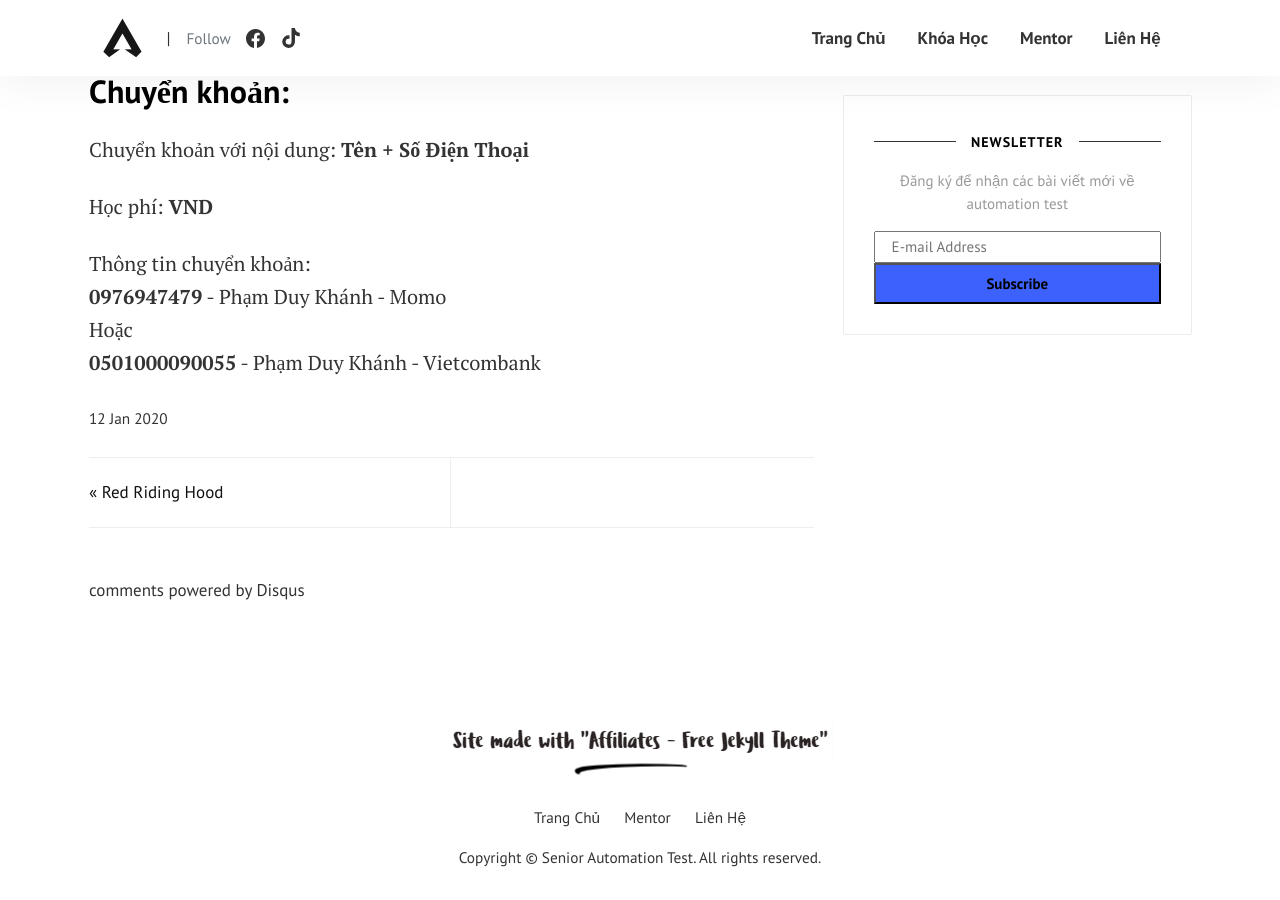
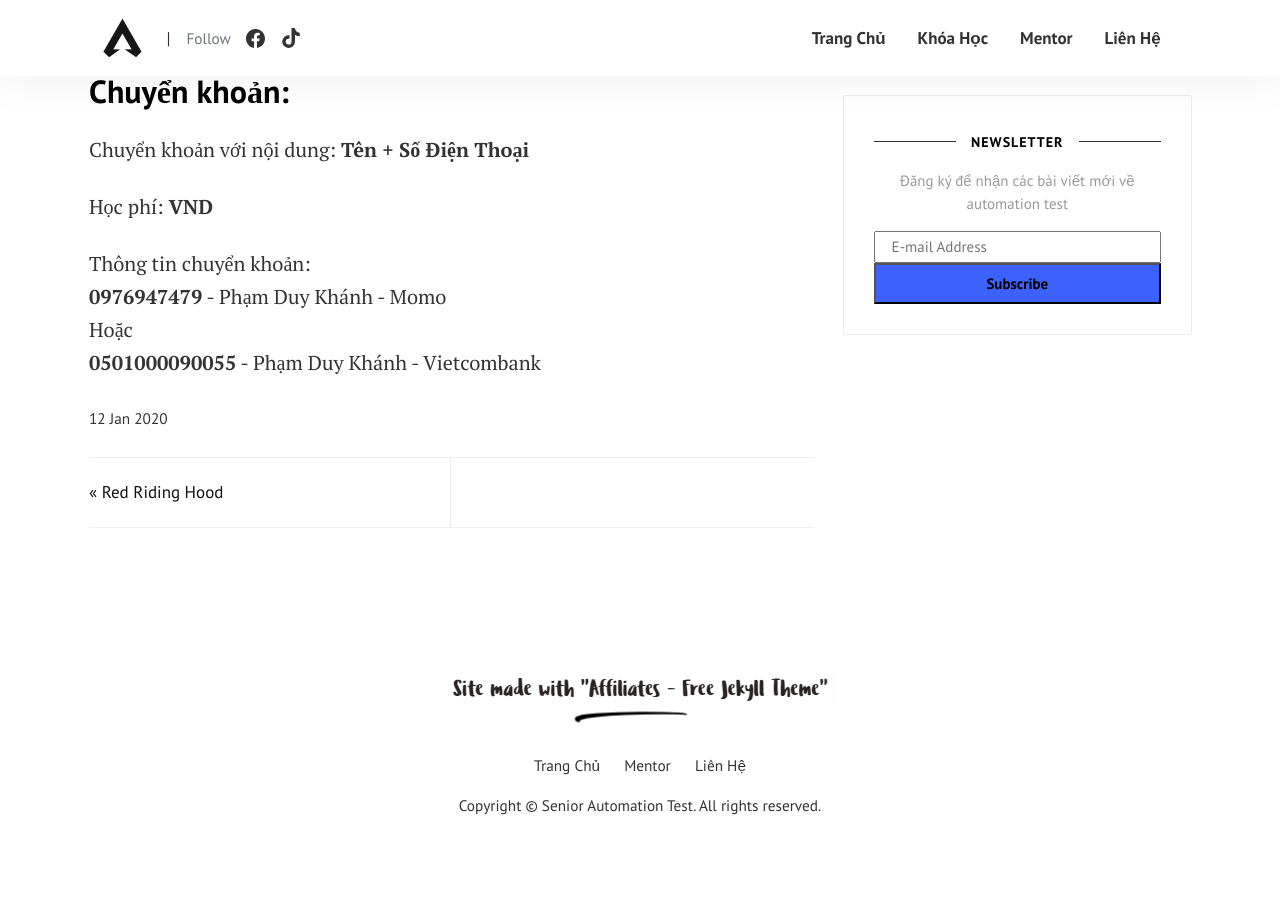
Before and after one commit to duykhanhrc/duykhanhrc.github.io, a Jekyll site: the page built from _posts/2020-01-12-we-all-wait-for-summer.md, in a window 1280 px wide and 900 px high, scrolled down 1014 px. Built offline with Jekyll 4.4.1, drawn with Linux system fonts in a browser that asks for light colours; comment, search, counter and statistics services are not loaded; after the commit the page ends 1862 px from its top, so only the background shows below that.

Commit message:
rebuilding site Mon Oct 25 22:26:55 SEAST 2021

```diff
--- a/_includes/disqus.html
+++ b/_includes/disqus.html
@@ -1,4 +1,4 @@
-<section class="disqus">
+<!-- <section class="disqus">
     <div id="disqus_thread"></div>
     <script type="text/javascript">
         var disqus_shortname = '{{site.disqus}}';
@@ -11,4 +11,4 @@
     </script>
     <noscript>Please enable JavaScript to view the <a href="http://disqus.com/?ref_noscript">comments powered by Disqus.</a></noscript>
     <a href="http://disqus.com" class="dsq-brlink">comments powered by <span class="logo-disqus">Disqus</span></a>
-</section>
+</section> -->
```
